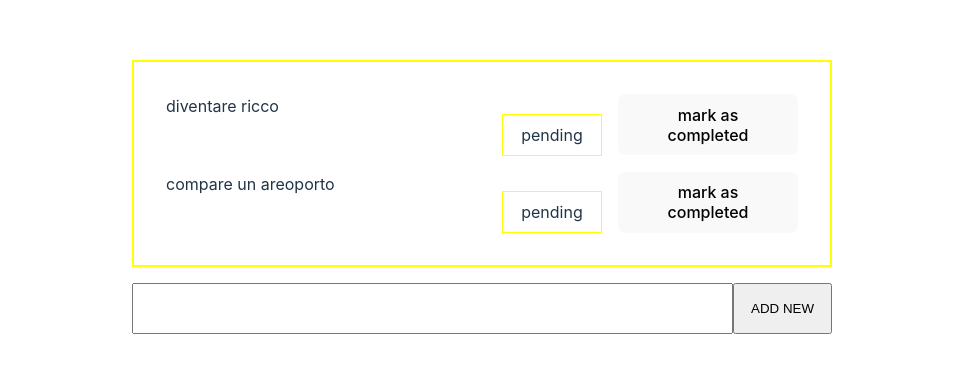
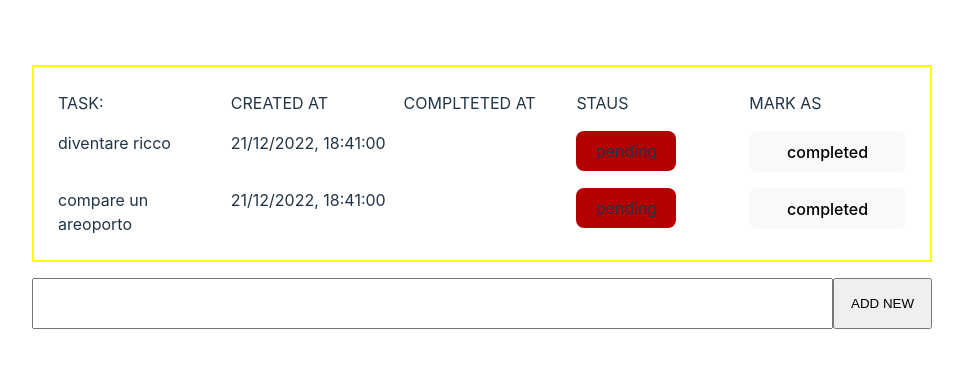
Before and after one commit to multivoltage/kleopatra-todolist, a React (Vite) app: page / in a window 1280 px wide. Shown: the part 203-576 px from the top of the page, without its empty margins (158-1121 px from the left). Built offline with nearby package versions, Linux system fonts and the light colour scheme.

Commit message:
feat: add grid layout and add 2 dates

```diff
--- a/src/App.tsx
+++ b/src/App.tsx
@@ -3,7 +3,7 @@ import './styles/App.css'
 import './styles/List.css'
 import './styles/Form.css'
 import { List } from "./components/List";
-import { generateInitialTodos, getNextStateTask } from "./utils";
+import { buildNewTodo, buildNextTodo, generateInitialTodos, getNextStateTask } from "./utils";
 import { ITodo } from "./model/todo";
 
 function App() {
@@ -16,21 +16,17 @@ function App() {
       alert('already added')
       return
     }
-    setTodos((old) => ([...old, {
-      state: "pending",
-      task
-    }]))
+    const newTodo = buildNewTodo(task)
+    setTodos((old) => ([...old, newTodo]))
   }
 
   function switchTask(task: string) {
-    const newTodos = todos.reduce((acc, currentTask) => {
-      const v = currentTask
-      if (v.task === task) {
-        v.state = getNextStateTask(v.state)
+    const newTodos = todos.map(current => {
+      if (current.task === task) {
+        return buildNextTodo(current)
       }
-      acc.push(v)
-      return acc
-    }, [] as Array<ITodo>)
+      return current
+    })
     setTodos(newTodos)
   }
 
--- a/src/components/List.tsx
+++ b/src/components/List.tsx
@@ -11,8 +11,15 @@ export function List({ todos, handleAction }: Props) {
 
 
     return <div data-cy="list" className="list">
+        <div className="list__row">
+            <span>TASK:</span>
+            <span>CREATED AT</span>
+            <span>COMPLTETED AT</span>
+            <span>STAUS</span>
+            <span>MARK AS</span>
+        </div>
         {todos.map(t => {
-            return <Row todo={t} handleAction={handleAction} />
+            return <Row todo={t} handleAction={handleAction} key={t.task} />
         })}
     </div>
 }
--- a/src/components/Row.tsx
+++ b/src/components/Row.tsx
@@ -1,4 +1,6 @@
 import { ITodo } from "../model/todo"
+import { formatTime } from "../utils"
+import React from "react"
 
 interface Props {
     todo: ITodo
@@ -6,23 +8,38 @@ interface Props {
 }
 
 export function Row({ todo, handleAction }: Props) {
-    const { task, state } = todo
+    const { task, state, created_at, completed_at } = todo
 
     function handleClick() {
         handleAction(todo.task)
     }
 
+    console.log('render row', todo.task)
+
     return <div key={task} data-cy="list-row" className="list__row">
-        <span className="list__row__task">{task}</span>
-        <div className="list__row__actions">
-            <span data-cy={`list-row-state-${state}`} className="list__row__status">
+        <span className="list__row__task" data-cy="list-row-task">{task}</span>
+        <span className="list__row__date">
+            {formatTime(created_at)}
+        </span>
+        <span className="list__row__date">
+            {completed_at && formatTime(completed_at)}
+        </span>
+
+        <div>
+            <span data-cy={`list-row-state-${state}`} className={`list__row__state list__row__state--${state}`}>
                 {state}
             </span>
+        </div>
+
+
+
+        <div>
             <button className="list__row__action" data-cy="list-row--action" onClick={handleClick}>
-                {state === "completed" && "mark as pending"}
-                {state === "pending" && "mark as completed"}
+                {state === "completed" && "pending"}
+                {state === "pending" && "completed"}
             </button>
         </div>
 
+
     </div>
 }
--- a/src/model/todo.ts
+++ b/src/model/todo.ts
@@ -1,6 +1,8 @@
 export interface ITodo {
     task: string;
     state: TTodoState;
+    created_at: number;
+    completed_at: number | undefined;
 }
 
 export type TTodoState = "pending" | "completed";
--- a/src/styles/App.css
+++ b/src/styles/App.css
@@ -2,6 +2,8 @@
     --base_font_size: 16px;
     --p1: var(--base_font_size);
     --m1: var(--base_font_size);
+    --color-pending: #b30000;
+    --color-completed: #00b300;
 }
 
 * {
--- a/src/styles/List.css
+++ b/src/styles/List.css
@@ -1,31 +1,38 @@
 .list {
     border: 2px solid yellow;
-    padding: var(--p1);
-    width: 700px;
+    padding: calc(var(--p1) / 2);
+    width: 900px;
+    text-align: left;
 }
 
 .list__row {
-    display: flex;
-    justify-content: space-between;
     margin: var(--m1);
+    display: grid;
+    grid-template-columns: repeat(5, 1fr);
+    grid-template-rows: 1fr;
+    grid-column-gap: 16px;
+    grid-row-gap: 0px;
 }
 
-.list__row__status {
-    border: 1px solid yellow;
+.list__row__state {
+    text-align: center;
     padding: calc(var(--p1) / 2);
     display: inline-block;
     width: 100px;
+    border-radius: 8px;
+    transition: background 200ms ease-in-out;
+}
+.list__row__state--pending {
+    background: var(--color-pending);
+}
+.list__row__state--completed {
+    background: var(--color-completed);
 }
 
-.list__row__actions {
-    flex-shrink: 0;
+.list__row__status-- .list__row__actions {
+    display: flex;
 }
 
 .list__row__action {
-    margin-left: var(--p1);
-    width: 180px;
+    width: 100%;
 }
-
-.list__row__task {
-    margin-right: var(--m1);
-}
--- a/src/utils.ts
+++ b/src/utils.ts
@@ -4,10 +4,27 @@ import { ITodo } from "./model/todo";
  * used by cypress but can be a Promise and fetch data from web
  */
 export function generateInitialTodos(): Array<ITodo> {
-    return [
-        { task: "diventare ricco", state: "pending" },
-        { task: "compare un areoporto", state: "pending" },
-    ];
+    return [buildNewTodo("diventare ricco"), buildNewTodo("compare un areoporto")];
+}
+
+export function buildNewTodo(task: string): ITodo {
+    return {
+        task,
+        state: "pending",
+        created_at: new Date().getTime(),
+        completed_at: undefined,
+    };
+}
+
+export function buildNextTodo(todo: ITodo): ITodo {
+    const nextState = getNextStateTask(todo.state);
+
+    return {
+        task: todo.task,
+        state: nextState,
+        created_at: todo.created_at,
+        completed_at: nextState === "completed" ? new Date().getTime() : undefined,
+    };
 }
 
 /**
@@ -20,3 +37,11 @@ export function getNextStateTask(state: ITodo["state"]): ITodo["state"] {
 
     return "pending";
 }
+
+export function formatTime(millis: number) {
+    return new Date(millis).toLocaleDateString("it-IT", {
+        hour: "2-digit",
+        minute: "2-digit",
+        second: "2-digit",
+    });
+}
```
